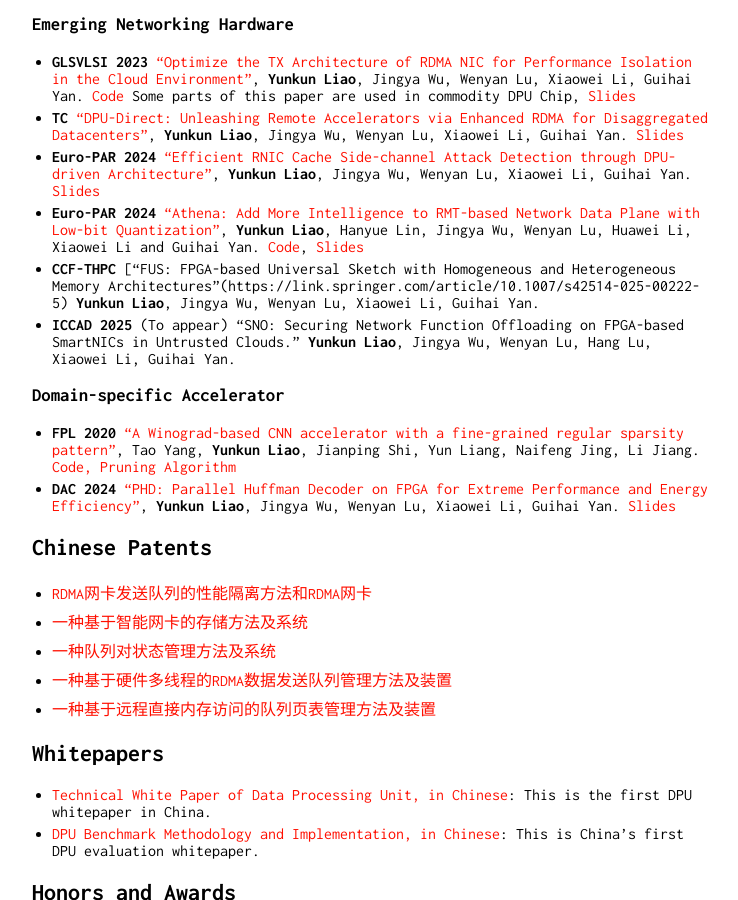
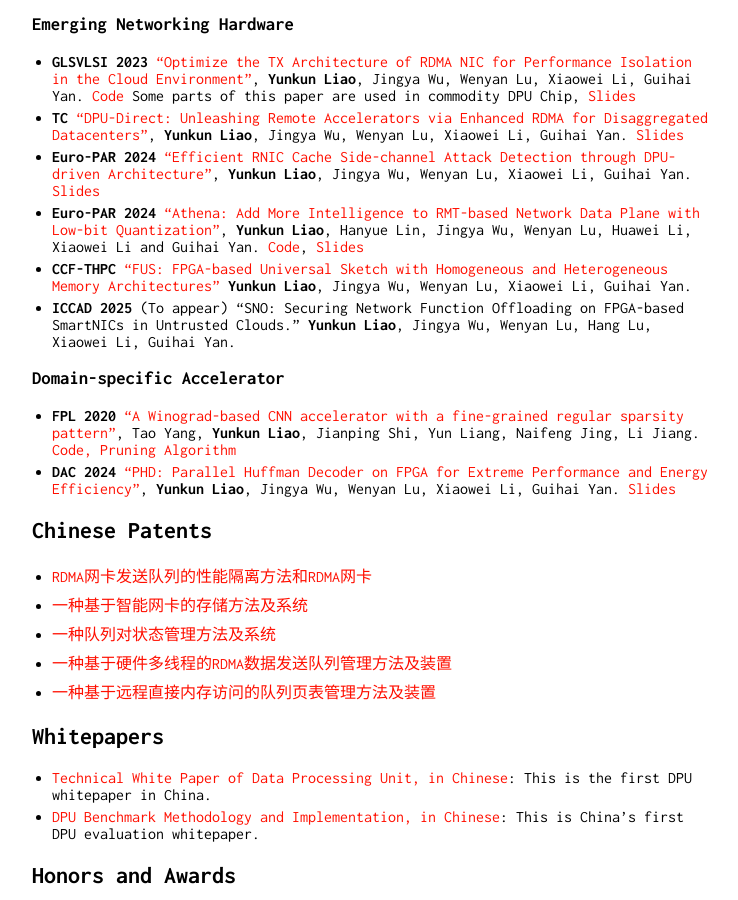
Before and after one commit to liaoyunkun/liaoyunkun.github.io, a Jekyll site: the page built from index.md, in a window 1280 px wide and 900 px high, scrolled down 945 px. Shown: the whole window, without its empty margins (258-996 px from the left). Built offline with Jekyll 4.4.1, drawn with Linux system fonts in a browser that asks for light colours; our own code applies the rules of GitHub Pages for plain Markdown files.

Commit message:
Update index.md

```diff
--- a/index.md
+++ b/index.md
@@ -41,7 +41,7 @@ I am expected to finish my thesis defense in 2025/11 and graduate in 2026/01. I
 - **TC** ["DPU-Direct: Unleashing Remote Accelerators via Enhanced RDMA for Disaggregated Datacenters"](https://ieeexplore.ieee.org/abstract/document/10536912),  **Yunkun Liao**, Jingya Wu, Wenyan Lu, Xiaowei Li, Guihai Yan. [Slides](./DPU-Direct-Intro.pdf)
 - **Euro-PAR 2024** ["Efficient RNIC Cache Side-channel Attack Detection through DPU-driven Architecture"](https://link.springer.com/chapter/10.1007/978-3-031-69766-1_1), **Yunkun Liao**, Jingya Wu, Wenyan Lu, Xiaowei Li, Guihai Yan. [Slides](./europar-2024-rcsca.pdf)
 - **Euro-PAR 2024** ["Athena: Add More Intelligence to RMT-based Network Data Plane with Low-bit Quantization"](https://link.springer.com/chapter/10.1007/978-3-031-69766-1_18), **Yunkun Liao**, Hanyue Lin, Jingya Wu, Wenyan Lu, Huawei Li, Xiaowei Li and Guihai Yan. [Code](https://github.com/liaoyunkun/dpu-driven-scadet/tree/master), [Slides](./europar-2024-athena.pdf)
-- **CCF-THPC** ["FUS: FPGA-based Universal Sketch with Homogeneous and Heterogeneous Memory Architectures"(https://link.springer.com/article/10.1007/s42514-025-00222-5) **Yunkun Liao**, Jingya Wu, Wenyan Lu, Xiaowei Li, Guihai Yan.
+- **CCF-THPC** ["FUS: FPGA-based Universal Sketch with Homogeneous and Heterogeneous Memory Architectures"](https://link.springer.com/article/10.1007/s42514-025-00222-5) **Yunkun Liao**, Jingya Wu, Wenyan Lu, Xiaowei Li, Guihai Yan.
 - **ICCAD 2025** (To appear) "SNO: Securing Network Function Offloading on FPGA-based SmartNICs in Untrusted Clouds." **Yunkun Liao**, Jingya Wu, Wenyan Lu, Hang Lu, Xiaowei Li, Guihai Yan.
 
 ### Domain-specific Accelerator
```
